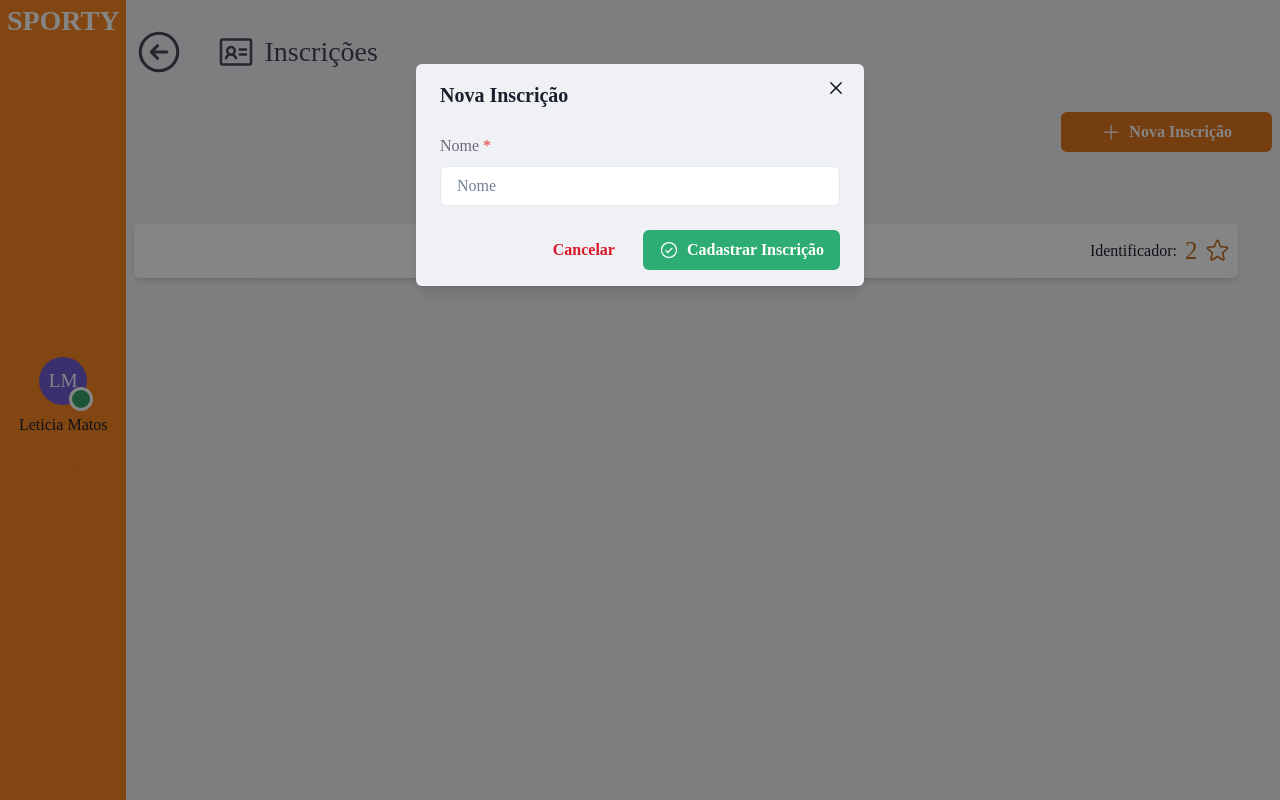
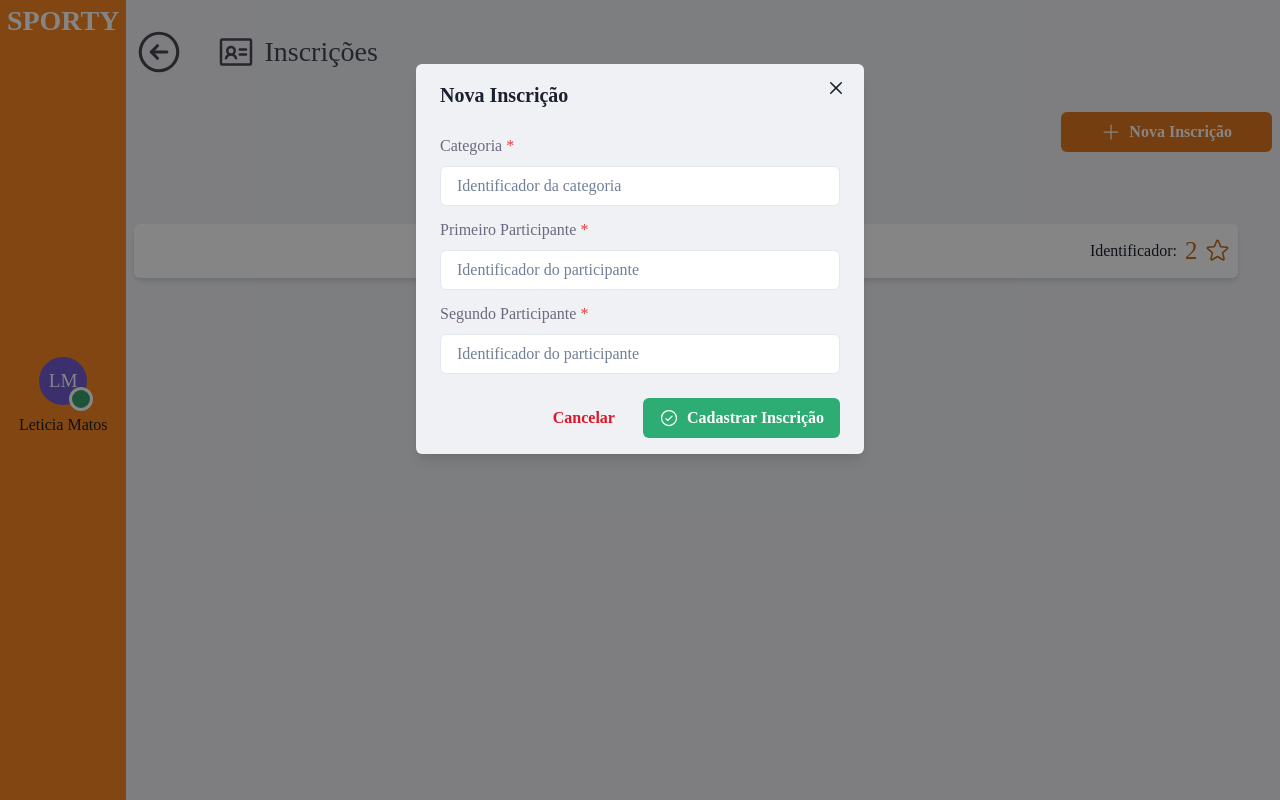
Before and after one commit to letticiaAndrade/Sporty, a React (Vite) app in the folder sporty/: page /inscriptions in a window 1280 px wide. Both pictures are taken after a click on the button "Nova Inscrição". Built offline with nearby package versions, Linux system fonts and the light colour scheme.

Commit message:
feat:inscription:: iniciate back end integration

```diff
--- a/sporty/src/pages/Inscriptions.jsx
+++ b/sporty/src/pages/Inscriptions.jsx
@@ -2,16 +2,21 @@ import { CheckCircle, Plus, IdentificationCard } from "@phosphor-icons/react";
 import { Header, TitlePage, InscriptionCard } from "../components";
 import { useEffect, useState } from "react";
 import { useForm } from "react-hook-form";
-import { Button, Center, Flex, FormControl, FormErrorMessage, FormLabel, Heading, Input, Modal, ModalBody, ModalCloseButton, ModalContent, ModalFooter, ModalHeader, ModalOverlay, Stack, useDisclosure } from "@chakra-ui/react";
+import { Button, Center, Flex, FormControl, FormErrorMessage, FormLabel, Heading, Input, Modal, ModalBody, ModalCloseButton, ModalContent, ModalFooter, ModalHeader, ModalOverlay, Select, Stack, useDisclosure } from "@chakra-ui/react";
 import routes from "../service/api";
 import { inscriptionsAPI } from "../service/apiExample";
+import { useCache } from "../hooks";
 
 export function Inscriptions() {
     const [inscriptions, setInscriptions] = useState(inscriptionsAPI);
+    // const { categories, setCache } = useCache();
+
 
     const { register, handleSubmit, formState: { errors } } = useForm({
         defaultValues: {
-            name: ""
+            cat_nr_id: "",
+            usu_nr_id1: "",
+            usu_nr_id2: "",
         }
     });
 
@@ -74,14 +79,35 @@ export function Inscriptions() {
                             <ModalCloseButton />
                             <ModalBody>
                                 <Stack spacing={3}>
-                                <FormControl isRequired isInvalid={errors?.name}>
-                                    <FormLabel color="dark.100">Nome</FormLabel>
+
+                                    <FormControl isRequired isInvalid={errors?.cat_nr_id}>
+                                        <FormLabel color="dark.100">Categoria</FormLabel>
                                         <Input
-                                        bg="#FFF" placeholder="Nome"
+                                            bg="#FFF" placeholder="Identificador da categoria "
                                             focusBorderColor="primary.400"
-                                        {...register("name", { required: "Nome é obrigatório." })}
+                                            {...register("cat_nr_id", { required: "Identificador da categoria é obrigatório." })}
                                         />
-                                    <FormErrorMessage>{errors?.name?.message}</FormErrorMessage>
+                                        <FormErrorMessage>{errors?.cat_nr_id?.message}</FormErrorMessage>
+                                    </FormControl>
+
+                                    <FormControl isRequired isInvalid={errors?.usu_nr_id1}>
+                                        <FormLabel color="dark.100">Primeiro Participante</FormLabel>
+                                        <Input
+                                            bg="#FFF" placeholder="Identificador do participante"
+                                            focusBorderColor="primary.400"
+                                            {...register("usu_nr_id1", { required: "Identificador do participante é obrigatório." })}
+                                        />
+                                        <FormErrorMessage>{errors?.usu_nr_id1?.message}</FormErrorMessage>
+                                    </FormControl>
+
+                                    <FormControl isRequired isInvalid={errors?.usu_nr_id2}>
+                                        <FormLabel color="dark.100">Segundo Participante</FormLabel>
+                                        <Input
+                                            bg="#FFF" placeholder="Identificador do participante"
+                                            focusBorderColor="primary.400"
+                                            {...register("usu_nr_id2", { required: "Identificador da categoria é obrigatório." })}
+                                        />
+                                        <FormErrorMessage>{errors?.usu_nr_id2?.message}</FormErrorMessage>
                                     </FormControl>
                                 </Stack>
                             </ModalBody>
```
Lines whose indentation alone changed are shown as unchanged.
